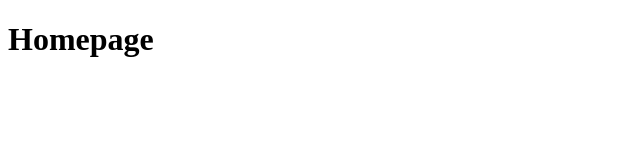
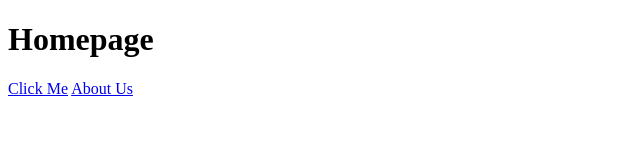
Before and after one commit to t-powers/working-with-odin, a plain HTML site: page index.html in a window 1280 px wide. Shown: the whole page, without its empty margins (0-640 px from the left). Drawn offline with Linux system fonts and the light colour scheme.

```diff
--- a/index.html
+++ b/index.html
@@ -8,5 +8,7 @@
 </head>
 <body>
     <h1>Homepage</h1>
+    <a href="https://www.theodinproject.com/about">Click Me</a>
+    <a href="about.html">About Us</a>
 </body>
 </html>
```
Also changed, not shown: 1 other file.
